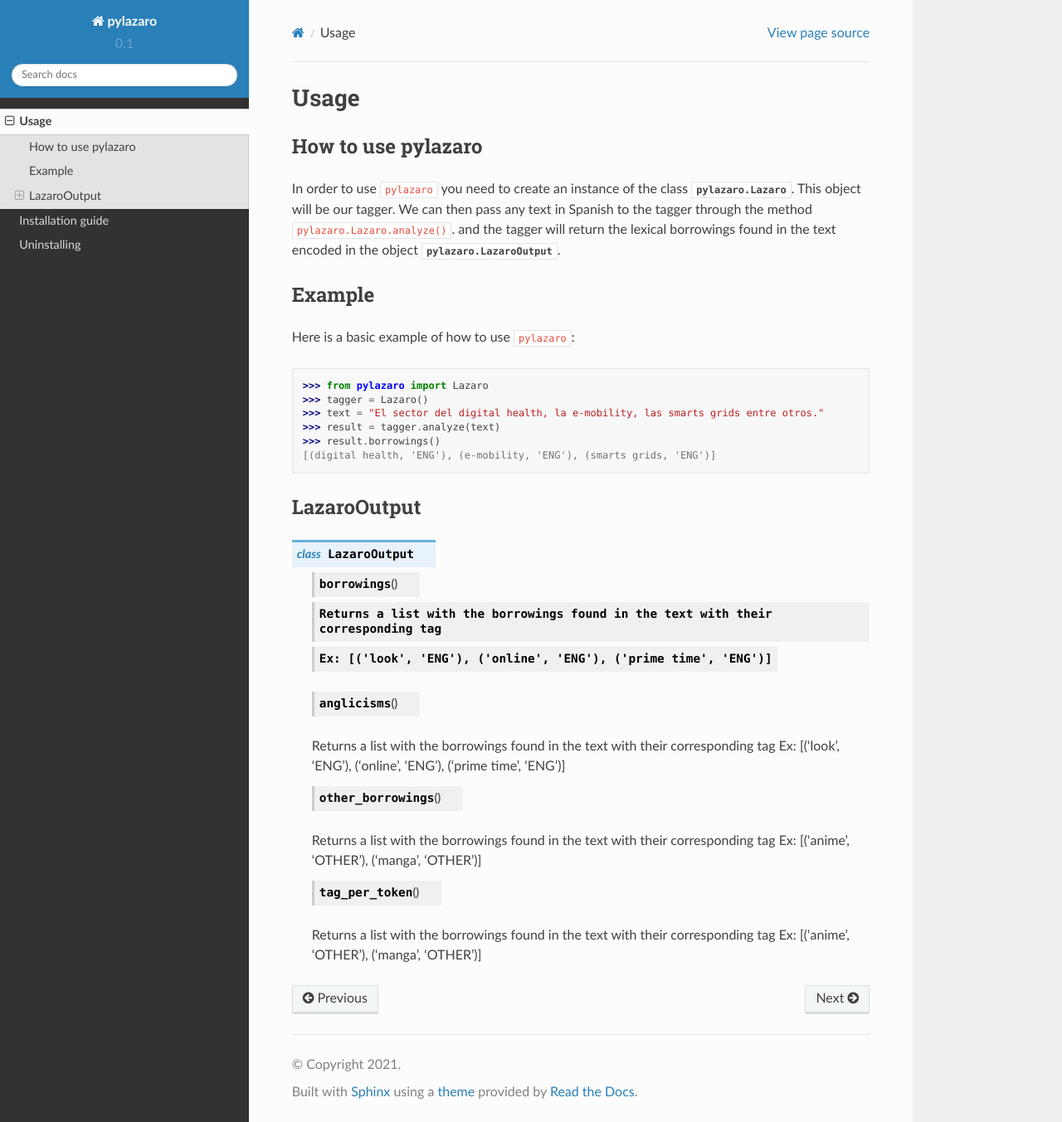
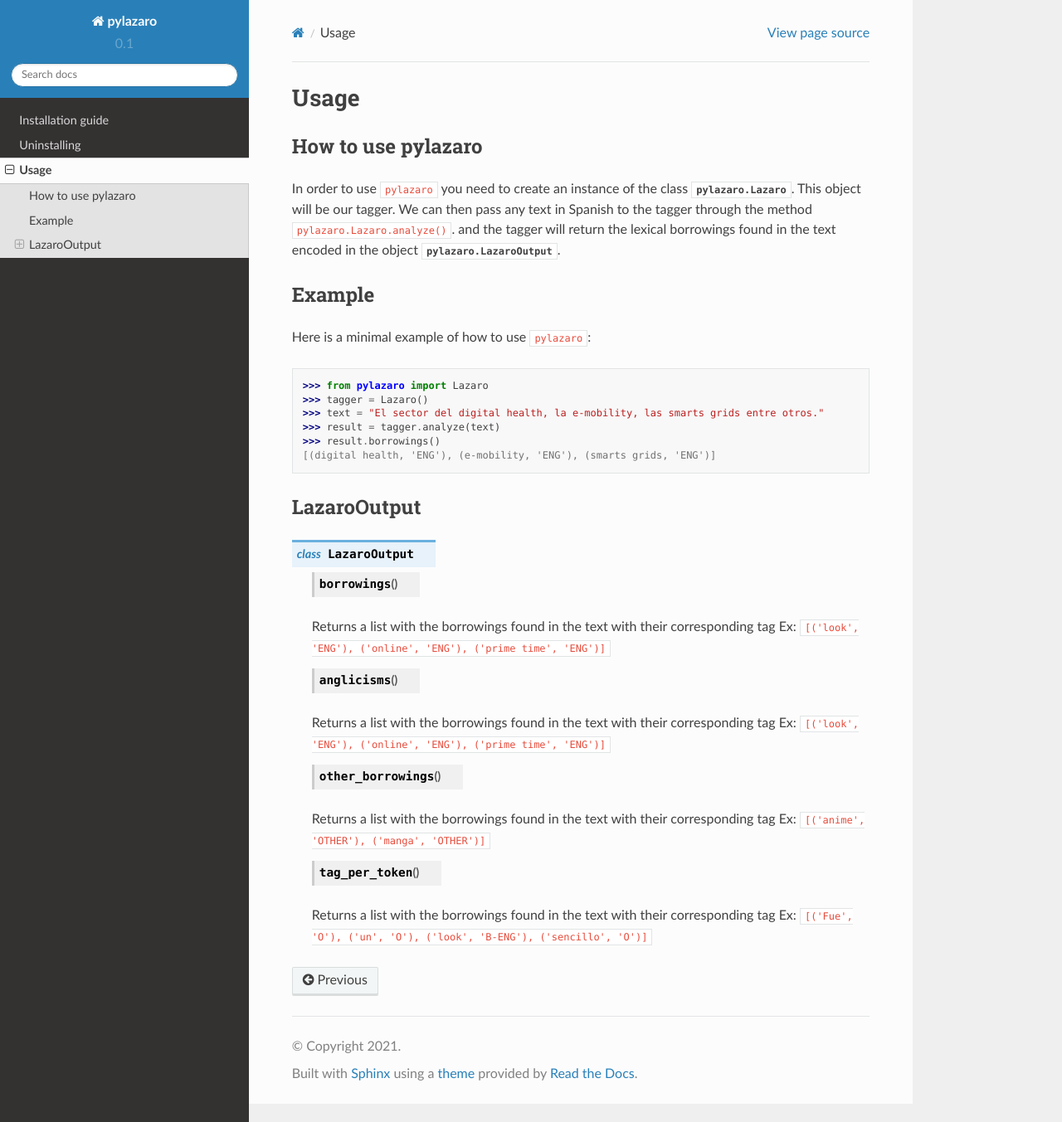
Before and after one commit to lirondos/pylazaro, a Sphinx documentation site: the page built from docs/source/usage.rst, in a window 1280 px wide and 1353 px high. Shown: the whole window at 83% size. Built offline with Sphinx 7.4.7 and the Read the Docs theme 2.0.0, drawn with Linux system fonts in a browser that asks for light colours; cross-references to code outside the pages are shown as plain code.

Commit message:
Fixed docs

```diff
--- a/docs/source/index.rst
+++ b/docs/source/index.rst
@@ -17,6 +17,6 @@
 
 .. toctree::
 
-   usage
    install
    uninstall
+   usage
--- a/docs/source/usage.rst
+++ b/docs/source/usage.rst
@@ -9,14 +9,14 @@
 
 In order to use ``pylazaro`` you need to create an instance of the class  :class:`pylazaro.Lazaro`. This
 object will be our tagger. We can then pass any text in Spanish to the tagger through the method
-:method:`pylazaro.Lazaro.analyze()`.
+:function:`pylazaro.Lazaro.analyze()`.
 and the
 tagger will
 return the lexical borrowings found in the text encoded in the object :class:`pylazaro.LazaroOutput`.
 
 Example
 ============
-Here is a basic example of how to use  ``pylazaro``:
+Here is a minimal example of how to use  ``pylazaro``:
 
 >>> from pylazaro import Lazaro
 >>> tagger = Lazaro()
@@ -32,17 +32,17 @@
 .. class:: LazaroOutput
 
     .. method:: borrowings()
-        Returns a list with the borrowings found in the text with their corresponding tag
-        Ex: [('look', 'ENG'), ('online', 'ENG'), ('prime time', 'ENG')]
+    Returns a list with the borrowings found in the text with their corresponding tag
+    Ex: ``[('look', 'ENG'), ('online', 'ENG'), ('prime time', 'ENG')]``
 
     .. method:: anglicisms()
     Returns a list with the borrowings found in the text with their corresponding tag
-    Ex: [('look', 'ENG'), ('online', 'ENG'), ('prime time', 'ENG')]
+    Ex: ``[('look', 'ENG'), ('online', 'ENG'), ('prime time', 'ENG')]``
 
     .. method:: other_borrowings()
     Returns a list with the borrowings found in the text with their corresponding tag
-    Ex: [('anime', 'OTHER'), ('manga', 'OTHER')]
+    Ex: ``[('anime', 'OTHER'), ('manga', 'OTHER')]``
 
     .. method:: tag_per_token()
     Returns a list with the borrowings found in the text with their corresponding tag
-    Ex: [('anime', 'OTHER'), ('manga', 'OTHER')]
+    Ex: ``[('Fue', 'O'), ('un', 'O'), ('look', 'B-ENG'), ('sencillo', 'O')]``
```
